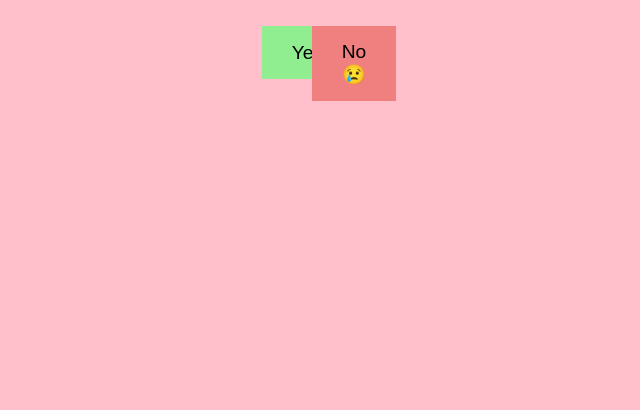
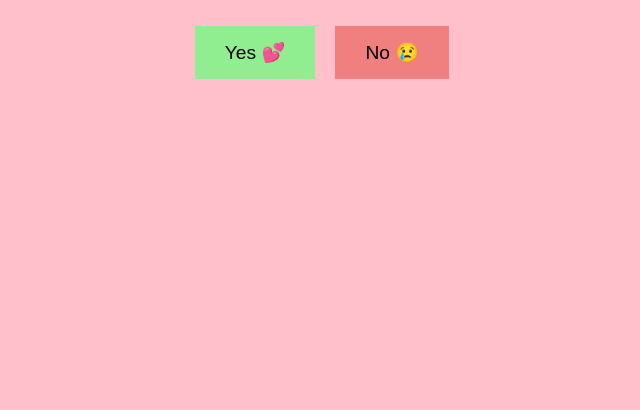
Before and after one commit to Yohhannn/Valentines, a plain HTML site: page index.html in a window 1280 px wide. Shown: the part 406-816 px from the top of the page, without its empty margins (318-958 px from the left). Drawn offline with Linux system fonts and the light colour scheme.

Commit message:
Fixed Pos

```diff
--- a/index.html
+++ b/index.html
@@ -13,6 +13,7 @@
             height: 100vh;
             background-color: pink;
             font-family: Arial, sans-serif;
+            text-align: center;
         }
         h1 {
             color: red;
@@ -21,6 +22,9 @@
         .buttons {
             position: relative;
             margin-top: 20px;
+            display: flex;
+            justify-content: center;
+            gap: 20px;
         }
         button {
             padding: 15px 30px;
@@ -31,11 +35,11 @@
         }
         #yesButton {
             background-color: lightgreen;
+            position: relative;
         }
         #noButton {
             background-color: lightcoral;
-            position: absolute;
-            left: 50px;
+            position: relative;
         }
         #message {
             display: none;
```
